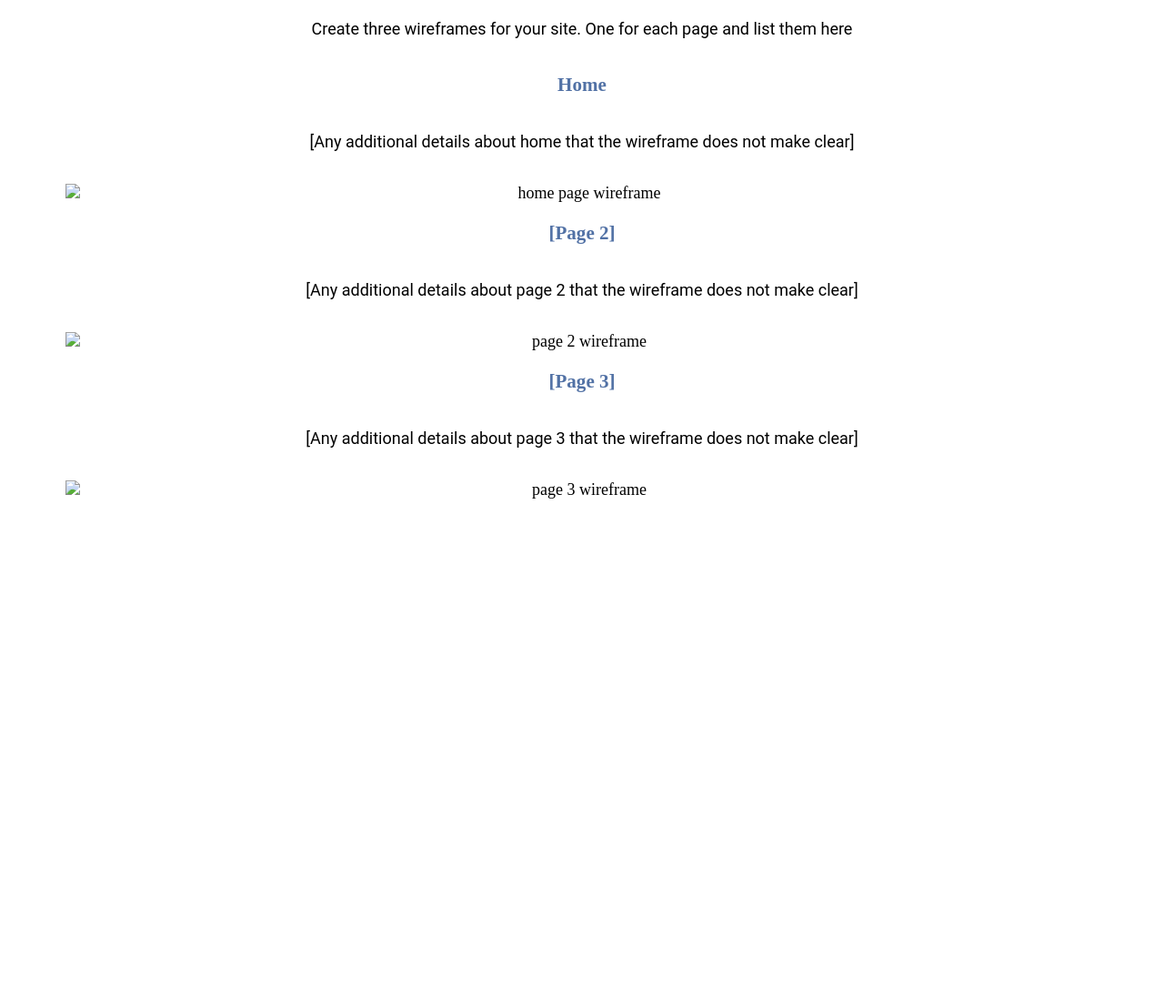
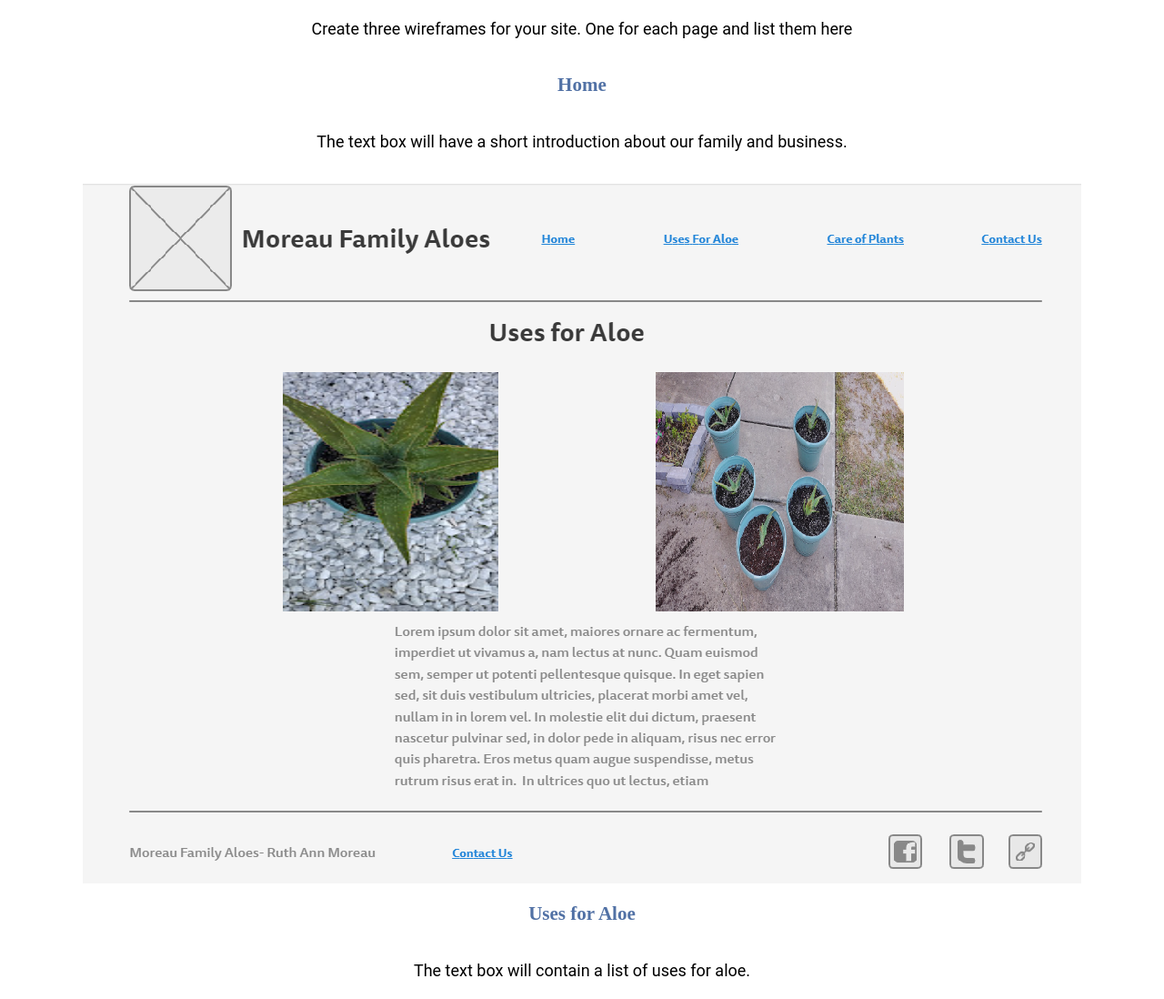
Before and after one commit to ruthmoreau/wdd130, a plain HTML site: page MoreauFamilyAloes/site-plan.html in a window 1280 px wide. Shown: the part 6660-7758 px from the top of the page at 91% size. Before the commit the page ends 7281 px from the top, so only its background shows below. Drawn offline with Linux system fonts and the light colour scheme; a web font is replaced by a local one.

Commit message:
wireframe

```diff
--- a/MoreauFamilyAloes/site-plan.html
+++ b/MoreauFamilyAloes/site-plan.html
@@ -159,21 +159,21 @@
 
       <h3>Home</h3>
       <p>
-        [Any additional details about home that the wireframe does not make clear]
+        The text box will have a short introduction about our family and business.
       </p>
-      <img src="#" alt="home page wireframe">
+      <img src="images/MoreauFamilyAloesHomeWireframe.png" alt="home page wireframe">
 
-      <h3>[Page 2]</h3>
+      <h3>Uses for Aloe</h3>
       <p>
-        [Any additional details about page 2 that the wireframe does not make clear]
+        The text box will contain a list of uses for aloe.
       </p>
-      <img src="#" alt="page 2 wireframe">
+      <img src="images/MoreauFamilyAloesUsesWireframe.png" alt="page 2 wireframe">
 
-      <h3>[Page 3]</h3>
+      <h3>Care of Plants</h3>
       <p>
-        [Any additional details about page 3 that the wireframe does not make clear]
+        The text box will contain a guide on how to care for aloe.
       </p>
-      <img src="#" alt="page 3 wireframe">
+      <img src="images/MoreauFamilyAloesCareWireframe.png" alt="page 3 wireframe">
     </main>
   </body>
 
```
Also changed, not shown: MoreauFamilyAloes/images/MoreauFamilyAloesCareWireframe.png (added), MoreauFamilyAloes/images/MoreauFamilyAloesHomeWireframe.png (added), MoreauFamilyAloes/images/MoreauFamilyAloesUsesWireframe.png (added).
